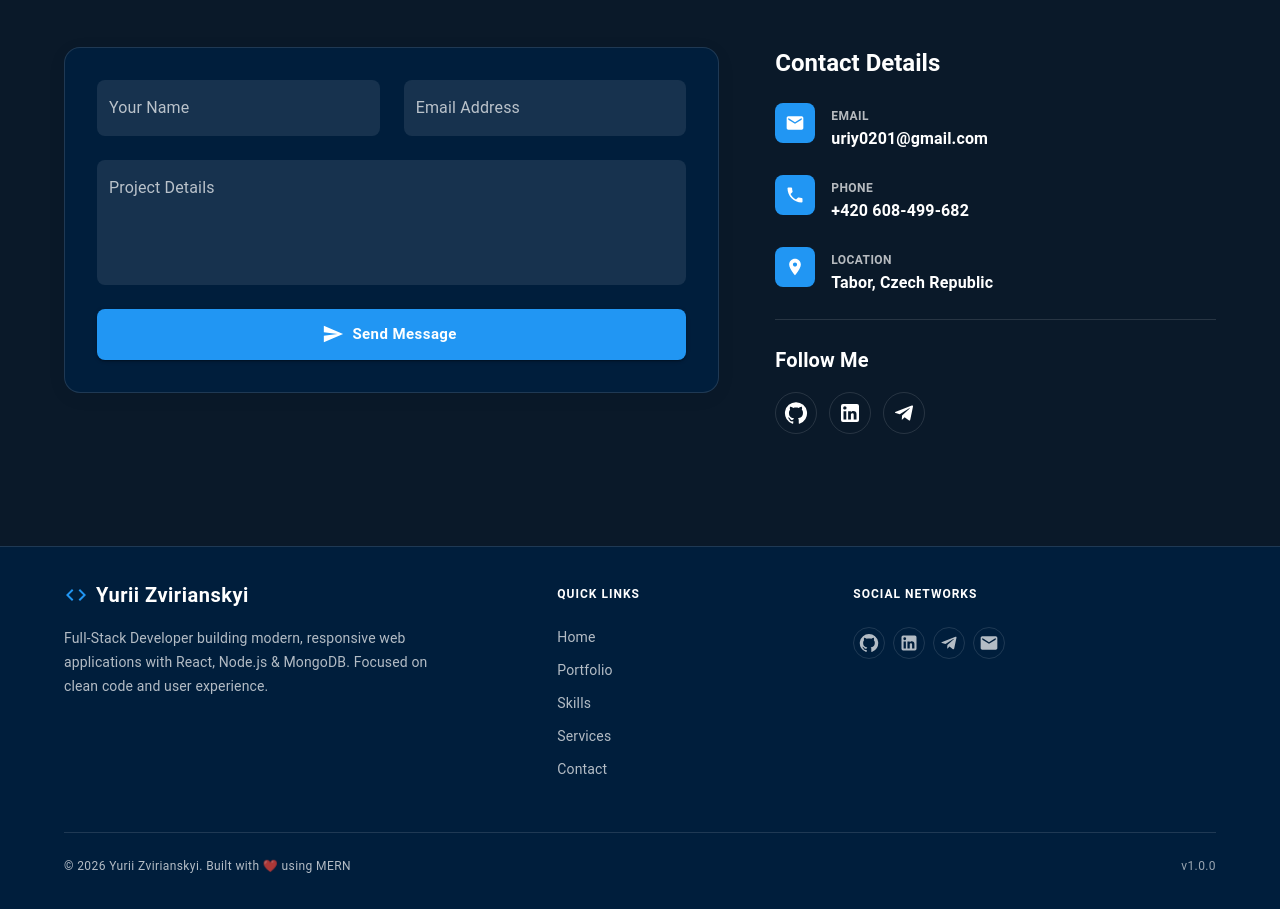
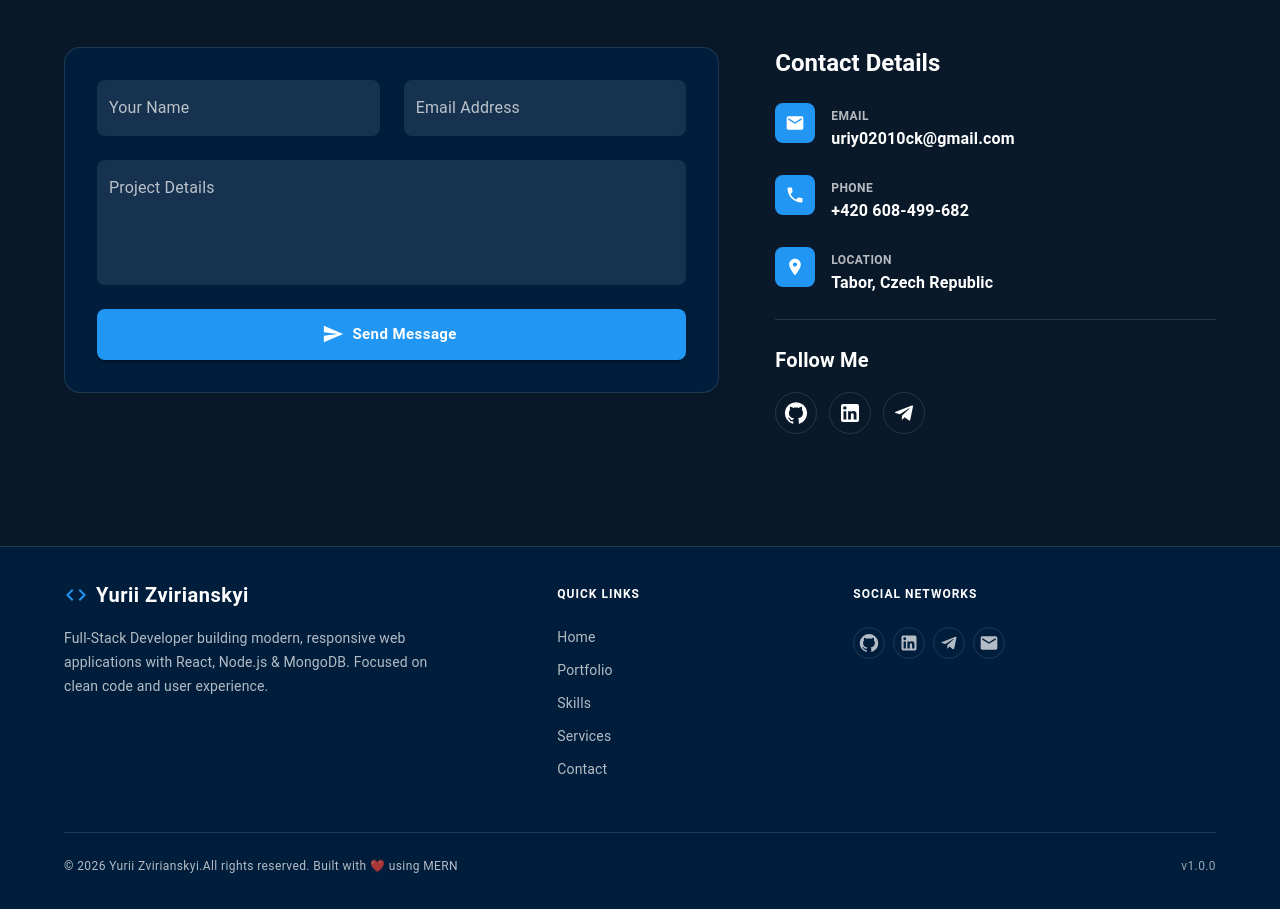
Before and after one commit to yurii0210/portfolio, a React (Create React App) app in the folder client/: page /#/contact in a window 1280 px wide. Shown: the part 280-1189 px from the top of the page. Built offline with nearby package versions, Linux system fonts and the light colour scheme.

Commit message:
email new

```diff
--- a/client/src/components/Footer.jsx
+++ b/client/src/components/Footer.jsx
@@ -83,7 +83,8 @@ const Footer = () => {
                     display: 'block',
                     mb: 1.5,
                     fontSize: '0.875rem',
-                    '&:hover': { color: 'primary.main' }
+                    transition: 'all 0.25s ease',
+                    '&:hover': { color: 'primary.main', transform: 'translateX(6px)' }
                   }}
                 >
                   {link.text}
@@ -137,7 +138,7 @@ const Footer = () => {
           gap: 2
         }}>
           <Typography variant="caption" color="text.secondary">
-            © {currentYear} Yurii Zvirianskyi. Built with ❤️ using MERN
+            © {currentYear} Yurii Zvirianskyi.All rights reserved. Built with ❤️ using MERN
           </Typography>
           <Typography variant="caption" sx={{ opacity: 0.6 }}>
             v1.0.0
--- a/client/src/pages/ContactPage.jsx
+++ b/client/src/pages/ContactPage.jsx
@@ -67,7 +67,7 @@ const ContactPage = () => {
   };
 
   const contactInfo = [
-    { icon: <EmailIcon fontSize="small" />, title: 'Email', value: 'uriy0201@gmail.com', link: 'mailto:uriy0201@gmail.com' },
+    { icon: <EmailIcon fontSize="small" />, title: 'Email', value: 'uriy02010ck@gmail.com', link: 'mailto:uriy02010ck@gmail.com' },
     { icon: <PhoneIcon fontSize="small" />, title: 'Phone', value: '+420 608-499-682', link: 'tel:+420608499682' },
     { icon: <LocationIcon fontSize="small" />, title: 'Location', value: 'Tabor, Czech Republic', link: 'https://maps.app.goo.gl/nkAJi6b5oNyfSMGp9' },
   ];
```
Also changed, not shown: 2 other files (tests, documents, lock files or other folders).
